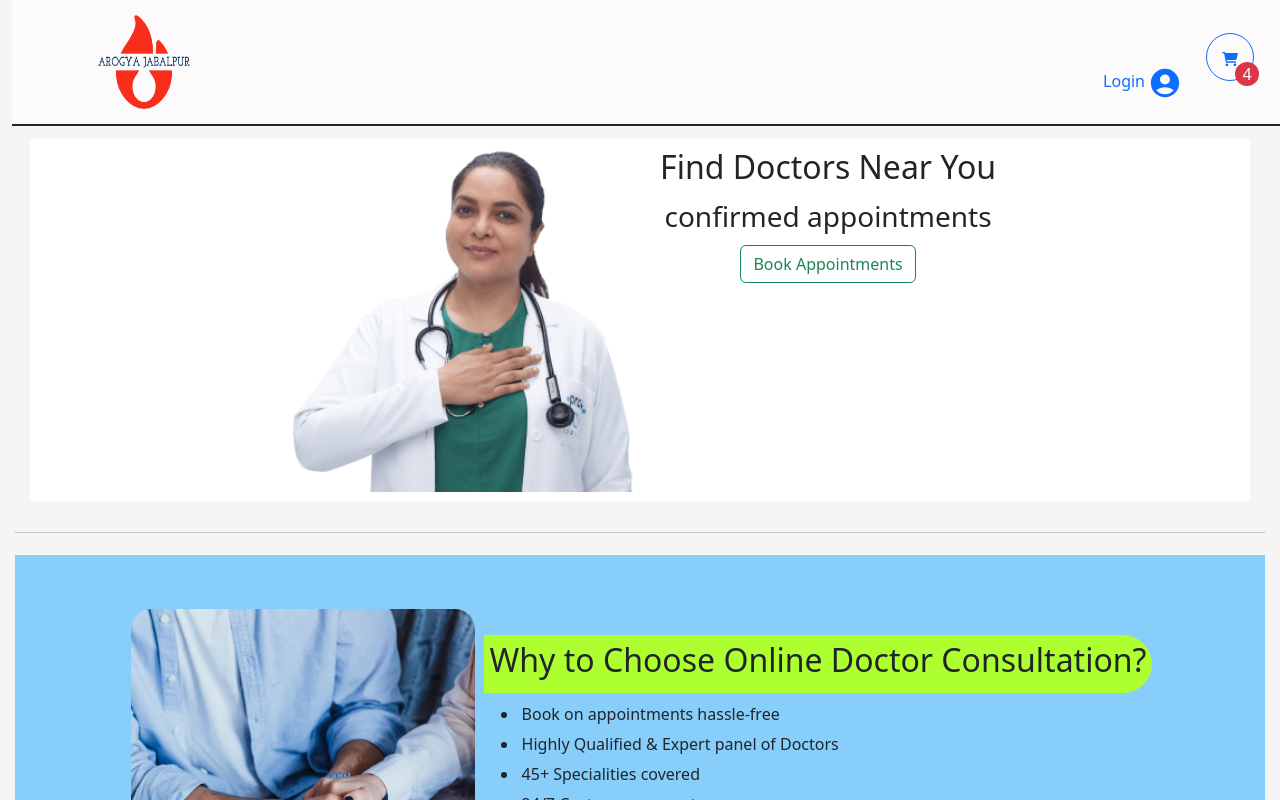
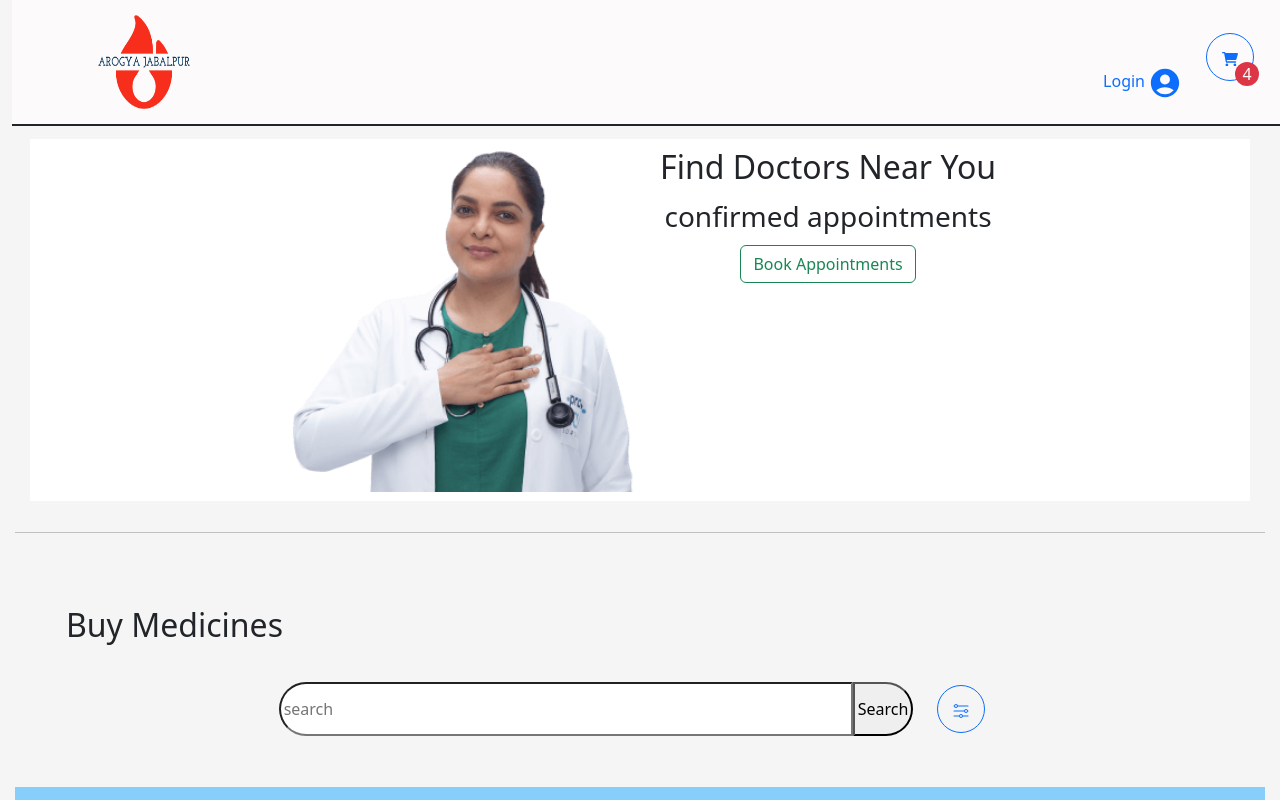
Before and after one commit to mohitdubey132/ArogayajabalpurFrontendV1, a React (Create React App) app in the folder front_end/: page / in a window 1280 px wide. Shown: the top 800 px of the page. Built offline with nearby package versions, Linux system fonts and the light colour scheme.

Commit message:
11/05/2023  add add filter

```diff
--- /dev/null
+++ b/front_end/src/components/Filters.jsx
@@ -0,0 +1,28 @@
+import React, { useState } from 'react';
+import Button from 'react-bootstrap/Button';
+import Offcanvas from 'react-bootstrap/Offcanvas';
+import {useApplicationContext} from '../context'
+
+const Filter = ({isOpen}) => {
+  const {closeFilter} = useApplicationContext();
+  return (
+    <>
+      <Offcanvas show={isOpen} onHide={closeFilter} placement="start" style={{width:"300px" ,height:"auto",top:"10%"}}>
+        <Offcanvas.Header closeButton>
+          <Offcanvas.Title style={{fontSize:"2rem"}}>Use Filter for Easy</Offcanvas.Title>
+        </Offcanvas.Header>
+        <Offcanvas.Body >
+        <form>
+            <label for='max Price' >max Price</label>
+            <input type="number" />
+            <label for='minimum Price' >min Price</label>
+            <input type="number" />
+            <Button type='submit' style={{margin:"2rem"}}>apply Filter</Button>
+          </form>
+        </Offcanvas.Body>
+      </Offcanvas>
+    </>
+  );
+};
+
+export default Filter;
--- a/front_end/src/components/Menu.jsx
+++ b/front_end/src/components/Menu.jsx
@@ -1,5 +1,4 @@
 import React, { useState } from 'react';
-import Button from 'react-bootstrap/Button';
 import Offcanvas from 'react-bootstrap/Offcanvas';
 import { useApplicationContext } from '../context'
 import { useNavigate } from 'react-router-dom';
--- a/front_end/src/context.js
+++ b/front_end/src/context.js
@@ -2,6 +2,7 @@ import React from 'react';
 import { createContext, useEffect, useState, useRef  ,useContext} from 'react';
 import Cart from './components/Cart'
 import {Menu} from './components/Menu';
+import Filter from './components/Filters';
 const ApplicationContext = createContext();
 export function useApplicationContext(){
     return useContext(ApplicationContext)
@@ -10,7 +11,7 @@ export function ContextProvider({children}){
 const [user,setUser] = useState({});
 const [cartIsOpen,setCartIsOpen] =useState(false);
 const [menuIsOpen, setMenuIsOpen] =useState(false);
-const [isLogin,setLogin] = useState(false);
+const [filterIsOpen , setFilterIsOpen] = useState(false);
 useEffect(() => {
     return () => {
       const user1 = localStorage.getItem("user");
@@ -25,14 +26,18 @@ const openCart =()=>setCartIsOpen(true);
 const closeCart =()=> setCartIsOpen(false);
 const openMenu =()=>setMenuIsOpen(true);
 const closeMenu =()=> setMenuIsOpen(false);
+
+const openFilter =()=>setFilterIsOpen(true);
+const closeFilter =()=> setFilterIsOpen(false);
 /**return  */
 
 return (
-    <ApplicationContext.Provider value={{openCart,closeCart,openMenu,closeMenu,user,setUser}}
+    <ApplicationContext.Provider value={{openCart,closeCart,openMenu,closeMenu,user,setUser,openFilter,closeFilter}}
     >
         {children}
         <Cart isOpen ={cartIsOpen}/>
         <Menu isOpen={menuIsOpen}/>
+        <Filter isOpen={filterIsOpen}/>
     </ApplicationContext.Provider>
 )
 };
--- a/front_end/src/pages/DoctorSigin.jsx
+++ b/front_end/src/pages/DoctorSigin.jsx
@@ -289,7 +289,6 @@ const DoctorSigin = () => {
           <button type='submit' style={{ backgroundColor: "#007BFF", color: "#FFF", padding: "0.5rem 1rem", borderRadius: "4px", border: "none", marginTop: "1rem", cursor: "pointer", }}>
             Submit
           </button>
-          {formik.errors.name}
         </form>
 
         <ToastContainer theme='colored' />
--- a/front_end/src/pages/Home.jsx
+++ b/front_end/src/pages/Home.jsx
@@ -1,4 +1,4 @@
-import React from 'react';
+import React ,{useRef} from 'react';
 import {useNavigate} from 'react-router-dom';
 //import img from '../assets/arogya-jabalpur-high-resolution-logo-color-on-transparent-background.png';
 import img1 from '../assets/dweb_instant_video_consulation.png';
@@ -12,8 +12,11 @@ import dev2img from '../assets/WhatsApp Image 2023-04-23 at 12.56.50 AM.jpeg';
 import { Carousel } from 'react-responsive-carousel';
 import "react-responsive-carousel/lib/styles/carousel.min.css";
 import { Button } from 'react-bootstrap';
+import { useApplicationContext } from '../context';
 const Home = () => {
  const  navigator = useNavigate();
+ const searchRef = useRef('');
+ const {openFilter} = useApplicationContext();
   return (
     <div style={{ width: "100%", height: "100%", alignItems: "center", paddingTop: "2rem" }}>
       <section className='carousel' style={{ marginTop: "5rem" }}>
@@ -86,6 +89,26 @@ const Home = () => {
 
       </section>
       <hr />
+      <section style={{display:"flex",justifyContent:"center",padding:"3rem",flexDirection:"column"}}>
+         <h2> Buy Medicines</h2> <br/>
+          <div style={{display:"flex",flexDirection:"row",justifyContent:"center"}} >
+           <input type='text' ref={searchRef} value={searchRef.current.values} style={{width:"50%" ,borderRadius: "50px 0px 0px 50px" }} placeholder='search' />
+           <button style={{borderRadius: "0px 50px 50px 0px"}}>Search</button>
+           <div style={{ paddingLeft: "1.5rem", paddingRight: "1rem" }}>
+            <Button
+              onClick={openFilter}
+              style={{ width: "3rem", height: "3rem", position: "relative" }}
+              variant="outline-primary"
+              className="rounded-circle"
+            >
+              <svg xmlns="http://www.w3.org/2000/svg" viewBox="0 0 32 32" id="Filter">
+                <path d="M2 7h.142a3.981 3.981 0 0 0 7.716 0H30a1 1 0 0 0 0-2H9.858a3.981 3.981 0 0 0-7.716 0H2a1 1 0 0 0 0 2zm4-3a2 2 0 1 1-2 2 2 2 0 0 1 2-2zm24 11h-.142a3.981 3.981 0 0 0-7.716 0H2a1 1 0 0 0 0 2h20.142a3.981 3.981 0 0 0 7.716 0H30a1 1 0 0 0 0-2zm-4 3a2 2 0 1 1 2-2 2 2 0 0 1-2 2zm4 7H19.858a3.981 3.981 0 0 0-7.716 0H2a1 1 0 0 0 0 2h10.142a3.981 3.981 0 0 0 7.716 0H30a1 1 0 0 0 0-2zm-14 3a2 2 0 1 1 2-2 2 2 0 0 1-2 2z" fill="currentColor" class="color000000 svgShape">
+                </path></svg>
+            </Button>
+          </div>
+          </div>
+
+      </section>
       <section style={{ display: "flex", justifyContent: "center", padding: '3rem', flexWrap: "wrap", backgroundColor: "lightskyblue" }}>
         <div >
           <img src={img4} alt='why choose as' height={400} width={350} />
```
